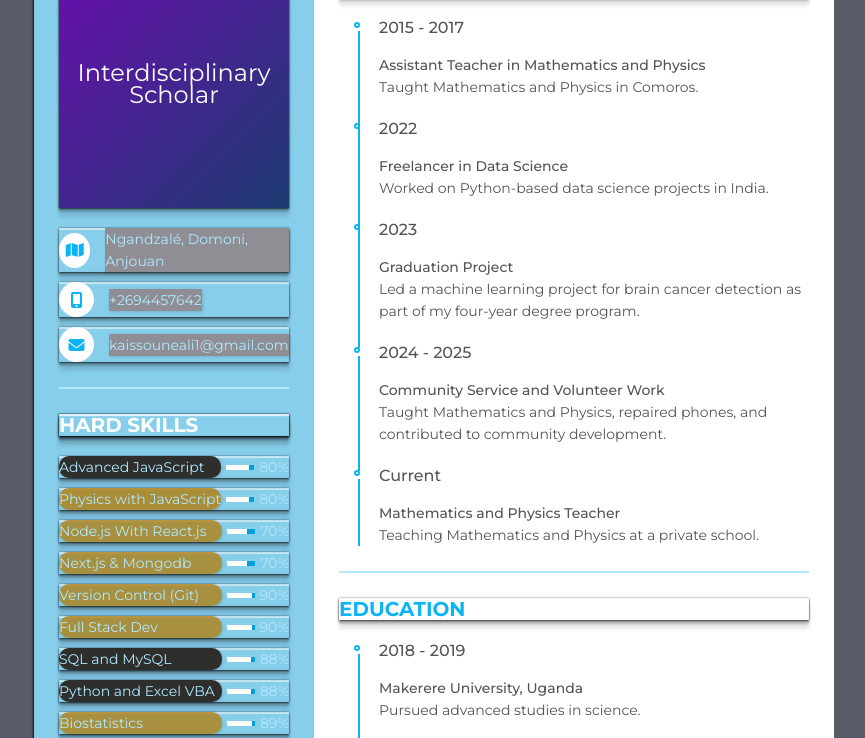
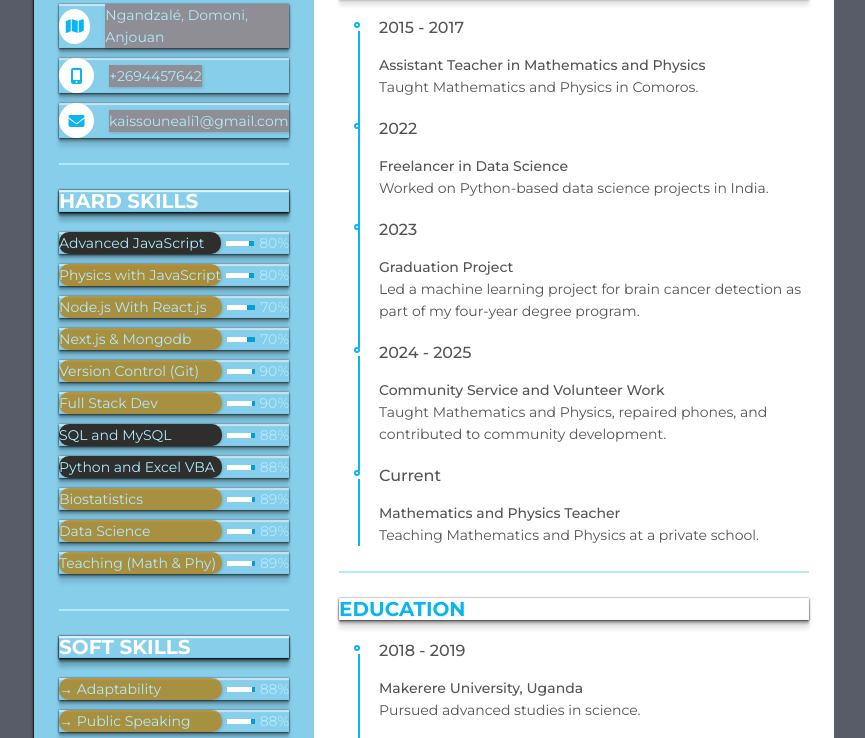
Before and after one commit to kaissounealisouf/me_github.io, a plain HTML site: page index.html in a window 1280 px wide. Shown: the part 417-1155 px from the top of the page, without its empty margins (206-1071 px from the left). Drawn offline with Linux system fonts and the light colour scheme.

Commit message:
Update index.html

```diff
--- a/index.html
+++ b/index.html
@@ -19,7 +19,7 @@
        <div class="resume_item resume_info">
          <div class="title">
            <p class="bold">Kaissoune Ali Souf</p>
-           <p class="regular" style="background: linear-gradient(135deg, #6a0dad, #1e3c72); color: white; text-align: center; padding: 1px 0; font-size: 24px; height: 31vh; display: flex; justify-content: center; align-items: center; flex-direction: column;">Interdisciplinary Scholar</p>
+           <p class="regular" style="background: linear-gradient(135deg, #6a0dad, #1e3c72); color: white; text-align: center; padding: 1px 0; font-size: 24px; height: 3vh; display: flex; justify-content: center; align-items: center; flex-direction: column;">Interdisciplinary Scholar</p>
          </div>
          <ul>
            <li>
```
